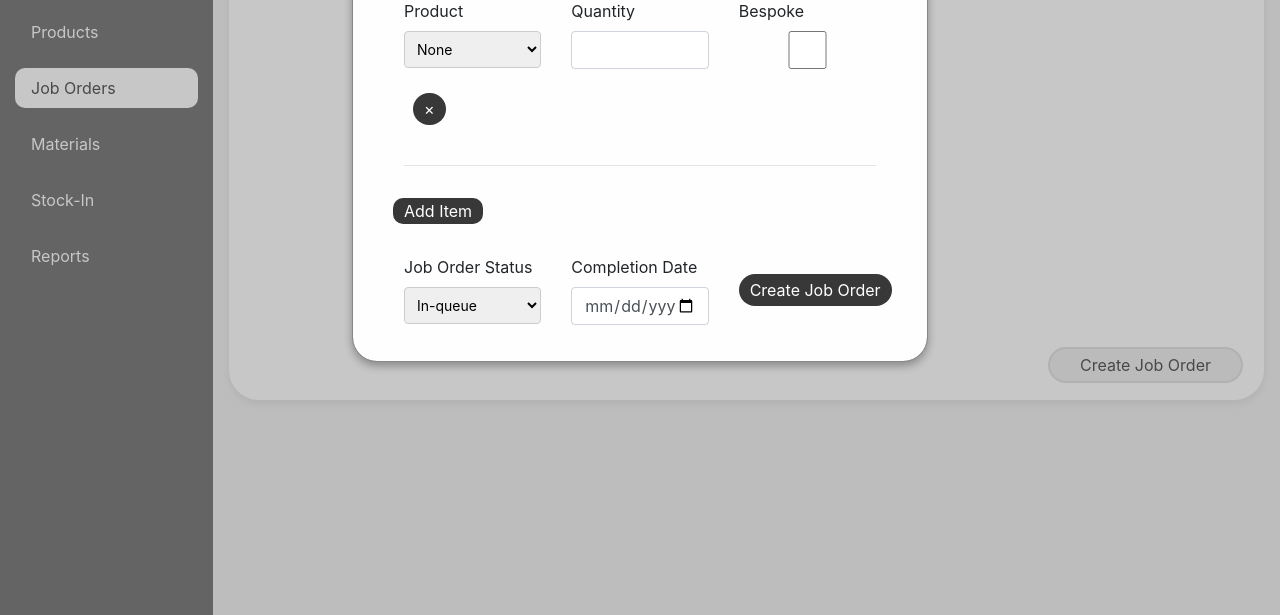
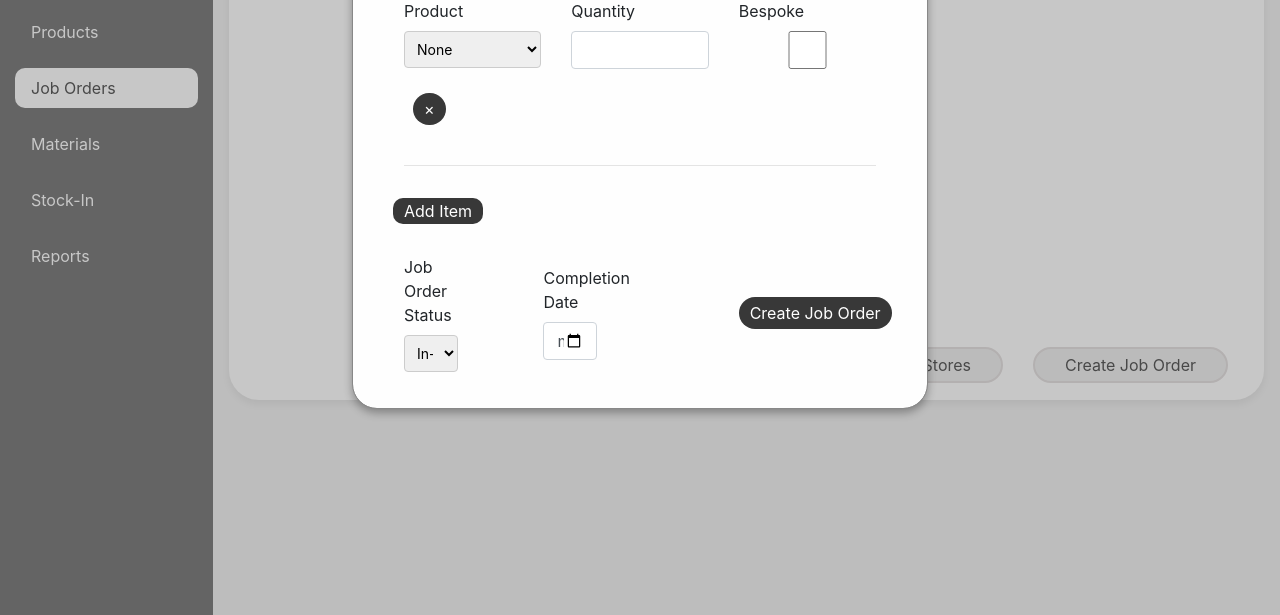
Before and after one commit to firefirefire17/BAD-Project, a Django app: page /orders/ in a window 1280 px wide, after a click on "Create Job Order". Shown: the part 380-995 px from the top of the page. Run offline with Django 5.2, Linux system fonts and the light colour scheme; a user stored in the database is signed in; data comes from the database, SQL or seed files in the repository; data that the repository does not hold is empty; some libraries are stand-ins or nearby versions.

Commit message:
started new job orders

```diff
--- a/CLEAR/models.py
+++ b/CLEAR/models.py
@@ -127,7 +127,7 @@ class Job_Order(models.Model):
     order_status = models.CharField(max_length=50, default="In-queue")
     file_date = models.DateField()
     start_date = models.DateField(null=True)
-    finish_date = models.DateField(null=True)
+    completion_date = models.DateField(null=True)
     customer = models.CharField(max_length=50, null=True)
 
     def __str__(self):
@@ -135,6 +135,7 @@ class Job_Order(models.Model):
 
 class Store(models.Model):
     store_name = models.CharField(max_length=50)
+    job_order = models.ForeignKey(Job_Order, on_delete=models.CASCADE)
 
 class Item(models.Model):
     product = models.ForeignKey(Product, on_delete=models.CASCADE, db_column='product_number')
--- a/CLEAR/templates/CLEAR/job_orders.html
+++ b/CLEAR/templates/CLEAR/job_orders.html
@@ -45,7 +45,7 @@
                                         <div class="container-fluid">
                                             <div class="row">
                                                 <div class="col-11">
-                                                    <h3 style="margin-bottom: 30px;">Create Job Order</h3>
+                                                    <h3 style="margin-bottom: 30px;">Edit Job Order</h3>
                                                 </div>
                                                 <div class="col-1"><button type="button" class="close btn-close" data-dismiss="modal"
                                                         aria-label="Close"><span aria-hidden="true">&times;</span></button></div>
@@ -116,7 +116,7 @@
                                                                 <input type="number" class="bespoke_rate form-control" value="{{material_data.bespoke_rate}}" step="0.01">
                                                             </div>
                                                             <div class="col-2">
-                                                                <input type="numer" class="quantity form-control" value="{{material_data.quantity}}">
+                                                                <input type="number" class="quantity form-control" value="{{material_data.quantity}}">
                                                             </div>
                                                             <div class="col-1">
                                                                 <button type="button" class="btn dark-button delete-material" data-row-id="{{order_data.order.pk}}materialRow{{forloop.parentloop.counter}}_{{forloop.counter}}"> &times
@@ -224,8 +224,14 @@
         </table>
     </div>
     <div class="row ml-auto pr-3">
-        <button type="button" class="btn light-button" data-toggle="modal" data-target="#addord"> Create Job Order
-        </button>
+        <div class="col">
+            <button type="button" class="btn light-button" data-toggle="modal" data-target="#stores"> Stores
+            </button>
+        </div>
+        <div class="col">
+            <button type="button" class="btn light-button" data-toggle="modal" data-target="#addord"> Create Job Order
+            </button>
+        </div>
     </div>
 </div>
 </tbody>
@@ -295,7 +301,7 @@
                         data-item-id="1" data-counter="1">Add Item</button>
                     </div>
                     <div class="row pt-3 align-items-center" style="margin-top: 15px;">
-                        <div class="col-4 mr-auto">
+                        <div class="col-2 mr-auto">
                             <label for="status">Job Order Status</label>
                             <select class="status input-select">
                                 <option value="in-queue">In-queue</option>
@@ -304,7 +310,7 @@
                                 <option value="in-progress">In-progress</option>
                             </select>
                         </div>
-                        <div class="col-4 mr-auto">
+                        <div class="col-2 mr-auto">
                             <label for="Completion Date">Completion Date</label>
                             <input type="date" class="completion_date form-control" value="">
                         </div>
@@ -340,6 +346,48 @@
     </div>
 </form>
 
+<div class="modal" id="stores" tabindex="-1" role="dialog" aria-labelledby="orange-modal-label">
+    <div class="modal-content"  style="height:60%; width:40%">
+        <div class="modal-body">
+            <div class="container-fluid">
+                <input type="hidden" name="add_form" value="1"></input>
+                <div class="row">
+                    <div class="col-11">
+                        <h3 style="margin-bottom: 30px;">Stores</h3>
+                    </div>
+                    <div class="col-1"><button type="button" class="close btn-close" data-dismiss="modal"
+                            aria-label="Close"><span aria-hidden="true">&times;</span></button></div>
+                </div>
+                <div class="row">
+                    <div class="col-4">
+                        Store Name:
+                    </div>
+                </div>
+                <div class="storeContainer">
+                {% for store in stores %}
+                {% endfor %}
+                </div>
+                <div class="row">
+                    <button type="button" class="addStore btn dark-button x-button mt-3 ml-1" id="store1"
+                    data-counter="{{store_count}}">Add Store</button>
+                </div>
+            </div>
+            <div class="row pt-3" style="margin-top: 15px;">
+                    <div class="col-4 mr-auto">
+                        <button type="button" class="btn dark-button" data-dismiss="modal"> Cancel
+                            Action</button>
+                    </div>
+                    <div class="col-4 ml-auto text-right">
+                        <button type="button" class="btn dark-button" data-toggle="modal"
+                            data-target="#confirm-modal"> Add Material
+                        </button>
+                    </div>
+                </div>
+        </div>
+    </div>
+</div>
+
+<!-- TEMPLATES -->
 <div class="orderItem_instance" id="orderItem_instance_temp" style="display:none;">
     <div class="row pt-3">
         <div class="col-4">
@@ -394,10 +442,21 @@
         <input type="number" class="bespoke_rate form-control" placeholder="Bespoke Rate" step="0.01">
     </div>
     <div class="col-2">
-        <input type="numer" class="quantity form-control" placeholder="Quantity">
+        <input type="number" class="quantity form-control" placeholder="Quantity">
     </div>
     <div class="col-1">
         <button type="button" class="btn dark-button delete-material" data-row-id=""> &times
+        </button>
+    </div>
+</div>
+
+<div class="storeRow row mt-2" id="storeRow_temp" style="display:none;">
+    <div class="col">
+        <input type="text" class="store_name form-control">
+    </div>
+    <div class="col-2">
+        <button type="button" class="btn dark-button delete-store"
+        data-row-id=""> &times
         </button>
     </div>
 </div>
@@ -407,6 +466,8 @@ $(document).ready(function() {
     const materialRow_template = $('#materialRow_temp');
     const item_template = $('#orderItem_instance_temp');
     const addItem_container = $('#orderItemContainer');
+    const store_template = $('#storeRow_temp');
+    const store_parent = $('.storeContainer');
 
     function addMaterial_add(itemId, counter, button) {
         counter++;
@@ -450,6 +511,20 @@ $(document).ready(function() {
         button.data('counter', counter);
 
         console.log(newItem);
+    }
+    function addStore(counter, button) {
+        counter++;
+
+        newRow = store_template.clone();
+        newRow.attr('id', 'store' + counter);
+
+        newRow.find('.delete-store').attr('data-row-id', 'store' + counter);
+        store_parent.append(newRow);
+        newRow.show();
+
+
+
+        button.data('counter', counter);
     }
     $('#addord').on('change', '.bespoke', function() {
         let itemId = $(this).data('item-id');
@@ -506,6 +581,17 @@ $(document).ready(function() {
     $('.orderItemContainer').on('click', '.delete-item', function () {
         let rowId = $(this).data('row-id');
         let row = $('.orderItemContainer').find('#' + rowId)
+        row.remove()
+    })
+    $('#stores').on('click', '.addStore', function () {
+        let button = $(this);
+        let counter = button.data('counter');
+
+        addStore(counter, button);
+    })
+    $('#stores').on('click', '.delete-store', function() {
+        let rowId = $(this).data('row-id');
+        let row = $('#stores').find('#' + rowId);
         row.remove()
     })
 
--- a/CLEAR/views.py
+++ b/CLEAR/views.py
@@ -1,5 +1,5 @@
 from django.shortcuts import render, redirect, get_object_or_404
-from .models import Textile, Accessory, Product, Product_Accessory, Component, Product_Component, Job_Order, Item, Item_Accessory, Item_Textile, Order_Item, StockIn, StockIn_Accessory, StockIn_Textile, Global_Value, Account, MaterialKey
+from .models import Textile, Accessory, Product, Product_Accessory, Component, Product_Component, Job_Order, Item, Item_Accessory, Item_Textile, Order_Item, StockIn, StockIn_Accessory, StockIn_Textile, Global_Value, MaterialKey, Store
 from django.contrib.auth import authenticate, login, logout
 from .forms import RegisterForm, LoginForm
 from django.contrib.auth.decorators import login_required
@@ -433,6 +433,8 @@ def job_orders(request):
     product_objects = Product.objects.all()
     textile_objects = Textile.objects.all()
     accessory_objects = Accessory.objects.all()
+    store_objects = Store.objects.all()
+    store_count = len(store_objects)
     order_list = []
 
     for order in Job_Order.objects.all():
@@ -516,9 +518,9 @@ def job_orders(request):
             pk = request.POST.get("pk")
             Job_Order.objects.filter(pk=pk).delete()
             return redirect('orders')
-
-
-
+        elif 'stores' in request.POST:
+            pass
+            return redirect('orders')
 
 
         response = {}
@@ -530,7 +532,7 @@ def job_orders(request):
         return JsonResponse(response)
 
 
-    return render(request, 'CLEAR/job_orders.html', {'orders':order_list, 'products':product_objects, 'accessories':accessory_objects, 'textiles':textile_objects})
+    return render(request, 'CLEAR/job_orders.html', {'orders':order_list, 'products':product_objects, 'accessories':accessory_objects, 'textiles':textile_objects, 'store':store_objects, 'store_count':store_count})
 
 
 @login_required(login_url="/login")
```
Also changed, not shown: CLEAR/migrations/0026_store_job_order.py (added), CLEAR/migrations/0027_rename_finish_date_job_order_completion_date.py (added), db.sqlite3.
